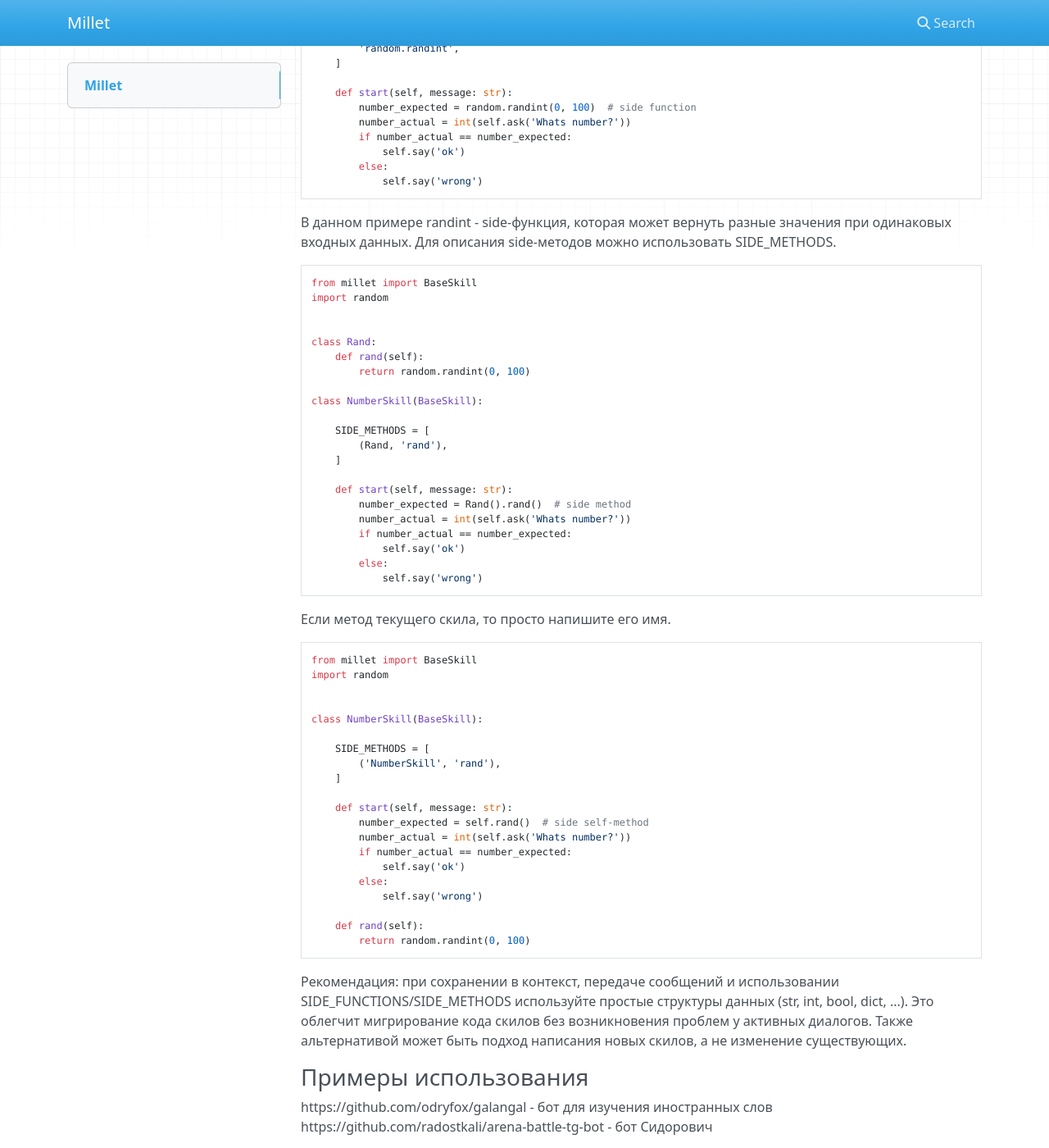
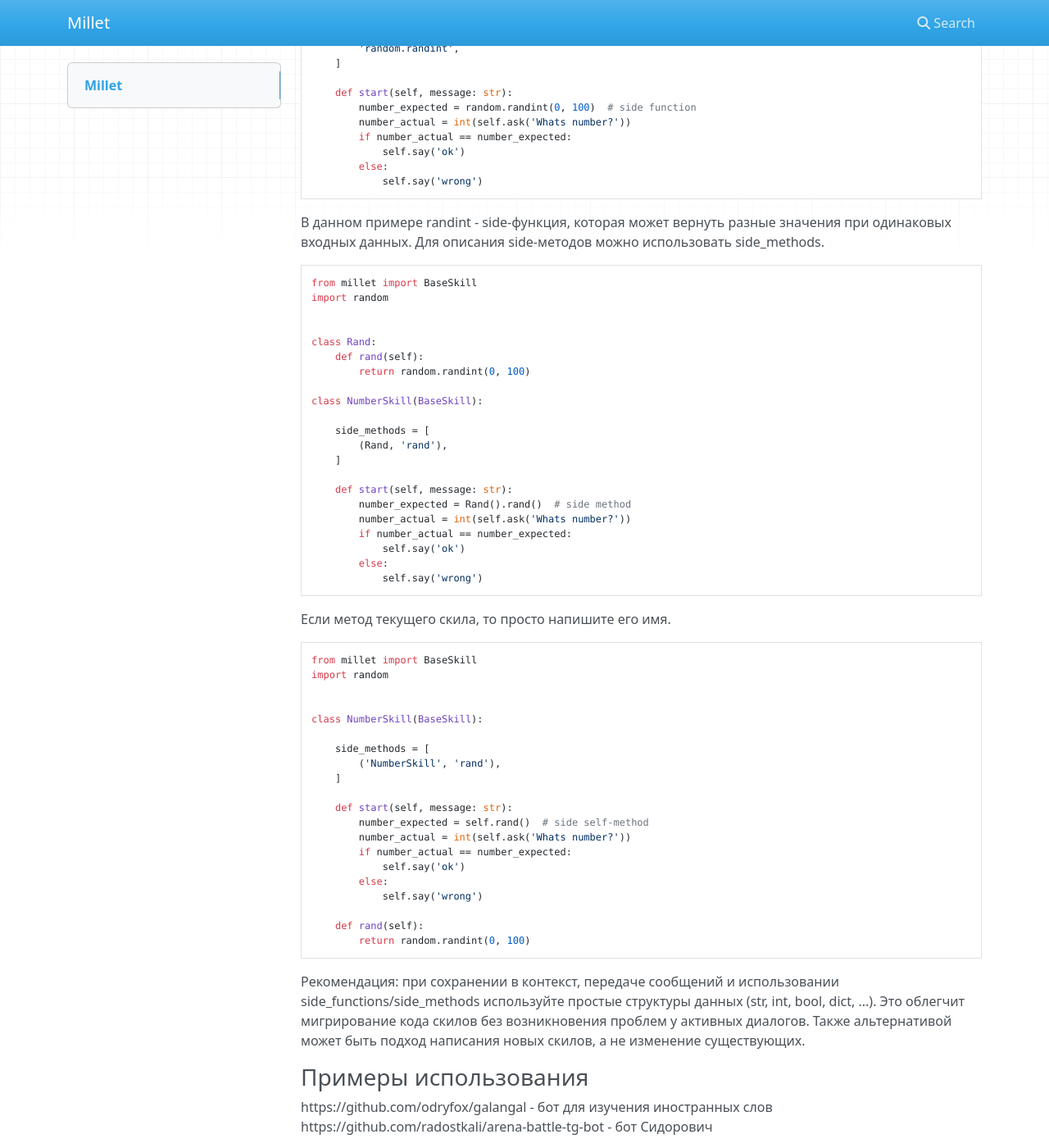
Before and after one commit to odryfox/millet, an MkDocs documentation site: the page built from docs/index.md, in a window 1280 px wide and 1400 px high, scrolled down 4524 px. Shown: the whole window at 82% size. Built offline with MkDocs 1.6.1, drawn with Linux system fonts in a browser that asks for light colours; nearby versions of some CDN libraries.

````diff
--- a/docs/index.md
+++ b/docs/index.md
@@ -210,7 +210,7 @@ import random
 
 class NumberSkill(BaseSkill):
 
-    SIDE_FUNCTIONS = [
+    side_functions = [
         'random.randint',
     ]
 
@@ -224,7 +224,7 @@ class NumberSkill(BaseSkill):
 ```
 
 В данном примере randint - side-функция, которая может вернуть разные значения при одинаковых входных данных.
-Для описания side-методов можно использовать SIDE_METHODS.
+Для описания side-методов можно использовать side_methods.
 
 ```python
 from millet import BaseSkill
@@ -237,7 +237,7 @@ class Rand:
 
 class NumberSkill(BaseSkill):
 
-    SIDE_METHODS = [
+    side_methods = [
         (Rand, 'rand'),
     ]
 
@@ -259,7 +259,7 @@ import random
 
 class NumberSkill(BaseSkill):
 
-    SIDE_METHODS = [
+    side_methods = [
         ('NumberSkill', 'rand'),
     ]
 
@@ -275,7 +275,7 @@ class NumberSkill(BaseSkill):
         return random.randint(0, 100)
 ```
 
-Рекомендация: при сохранении в контекст, передаче сообщений и использовании SIDE_FUNCTIONS/SIDE_METHODS используйте простые структуры данных (str, int, bool, dict, ...). Это облегчит мигрирование кода скилов без возникновения проблем у активных диалогов. Также альтернативой может быть подход написания новых скилов, а не изменение существующих.
+Рекомендация: при сохранении в контекст, передаче сообщений и использовании side_functions/side_methods используйте простые структуры данных (str, int, bool, dict, ...). Это облегчит мигрирование кода скилов без возникновения проблем у активных диалогов. Также альтернативой может быть подход написания новых скилов, а не изменение существующих.
 
 
 ### Примеры использования
````
Also changed, not shown: 3 other files.
